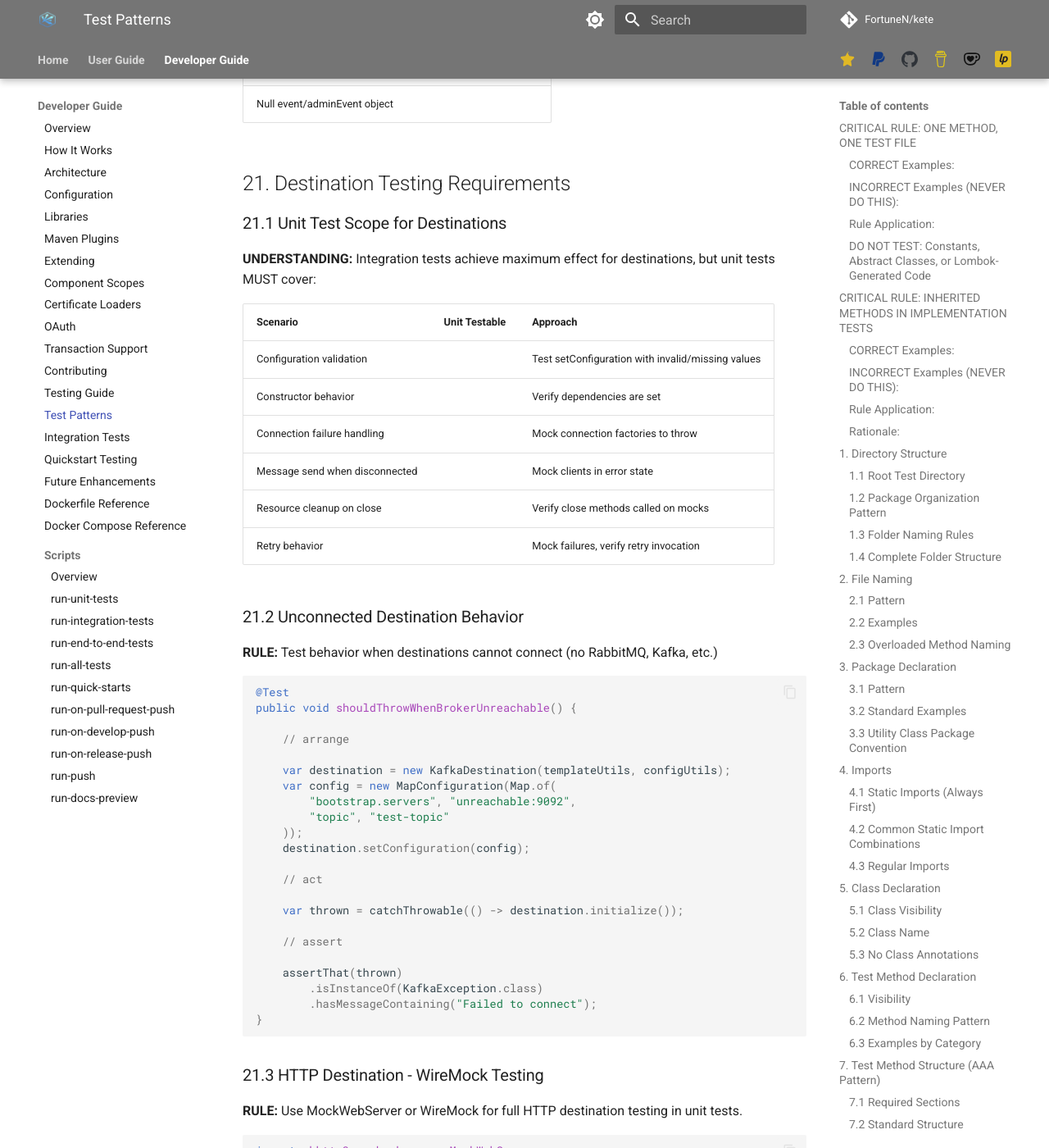
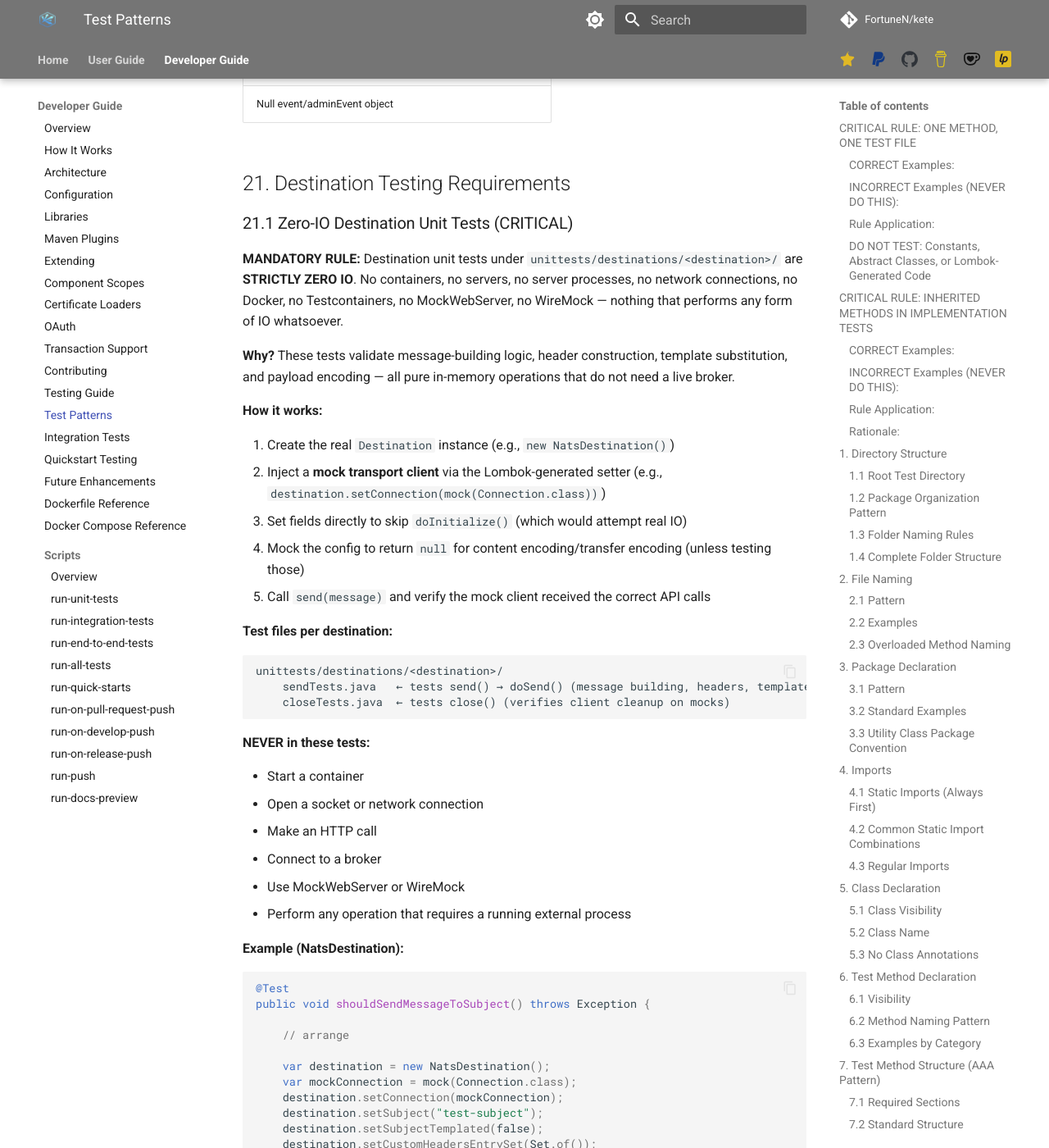
Before and after one commit to FortuneN/kete, an MkDocs documentation site: the page built from docs/developer-guide/test-patterns-and-conventions.md, in a window 1280 px wide and 1400 px high, scrolled down 28028 px. Shown: the whole window at 82% size. Built offline with MkDocs 1.6.1 and Material for MkDocs 9.7.7, drawn with Linux system fonts in a browser that asks for light colours; comment, search, counter and statistics services are not loaded; some of the changed text lies outside the part shown.

Commit message:
Add CRITICAL zero-IO rule for destination unit tests in copilot-instructions and test-patterns docs\n\n- Added Destination Unit Tests (CRITICAL) section to copilot-instructions.md\n- Rewrote section 21.1 in test-patterns-and-conventions.md: replaced stale\n  guidance (MockWebServer, WireMock, constructor patterns) with zero-IO mock\n  injection approach using Lombok setters\n- Removed sections 21.2 (Unconnected Destination Behavior) and 21.3\n  (HTTP Destination - WireMock Testing) which contradicted zero-IO rule\n- Renumbered Integration & E2E Test Policy from 21.4 to 21.2"

````diff
--- a/docs/developer-guide/test-patterns-and-conventions.md
+++ b/docs/developer-guide/test-patterns-and-conventions.md
@@ -1250,132 +1250,71 @@ public void shouldSerializeAndDeserializeEventWithAllFields() {
 
 ## 21. Destination Testing Requirements
 
-### 21.1 Unit Test Scope for Destinations
-
-**UNDERSTANDING:** Integration tests achieve maximum effect for destinations, but unit tests MUST cover:
-
-| Scenario | Unit Testable | Approach |
-|----------|:-------------:|----------|
-| Configuration validation |  | Test setConfiguration with invalid/missing values |
-| Constructor behavior |  | Verify dependencies are set |
-| Connection failure handling |  | Mock connection factories to throw |
-| Message send when disconnected |  | Mock clients in error state |
-| Resource cleanup on close |  | Verify close methods called on mocks |
-| Retry behavior |  | Mock failures, verify retry invocation |
-
-### 21.2 Unconnected Destination Behavior
-
-**RULE:** Test behavior when destinations cannot connect (no RabbitMQ, Kafka, etc.)
-
-```java
-@Test
-public void shouldThrowWhenBrokerUnreachable() {
+### 21.1 Zero-IO Destination Unit Tests (CRITICAL)
+
+**MANDATORY RULE:** Destination unit tests under `unittests/destinations/<destination>/` are **STRICTLY ZERO IO**. No containers, no servers, no server processes, no network connections, no Docker, no Testcontainers, no MockWebServer, no WireMock — nothing that performs any form of IO whatsoever.
+
+**Why?** These tests validate message-building logic, header construction, template substitution, and payload encoding — all pure in-memory operations that do not need a live broker.
+
+**How it works:**
+
+1. Create the real `Destination` instance (e.g., `new NatsDestination()`)
+2. Inject a **mock transport client** via the Lombok-generated setter (e.g., `destination.setConnection(mock(Connection.class))`)
+3. Set fields directly to skip `doInitialize()` (which would attempt real IO)
+4. Mock the config to return `null` for content encoding/transfer encoding (unless testing those)
+5. Call `send(message)` and verify the mock client received the correct API calls
+
+**Test files per destination:**
+
+```
+unittests/destinations/<destination>/
+    sendTests.java   ← tests send() → doSend() (message building, headers, template substitution, payload encoding)
+    closeTests.java  ← tests close() (verifies client cleanup on mocks)
+```
+
+**NEVER in these tests:**
+
+- Start a container
+- Open a socket or network connection
+- Make an HTTP call
+- Connect to a broker
+- Use MockWebServer or WireMock
+- Perform any operation that requires a running external process
+
+**Example (NatsDestination):**
+
+```java
+@Test
+public void shouldSendMessageToSubject() throws Exception {
 
     // arrange
 
-    var destination = new KafkaDestination(templateUtils, configUtils);
-    var config = new MapConfiguration(Map.of(
-        "bootstrap.servers", "unreachable:9092",
-        "topic", "test-topic"
-    ));
-    destination.setConfiguration(config);
+    var destination = new NatsDestination();
+    var mockConnection = mock(Connection.class);
+    destination.setConnection(mockConnection);
+    destination.setSubject("test-subject");
+    destination.setSubjectTemplated(false);
+    destination.setCustomHeadersEntrySet(Set.of());
+
+    var config = mock(NatsDestinationConfig.class);
+    when(config.getContentEncoding()).thenReturn(null);
+    when(config.getContentTransferEncoding()).thenReturn(null);
+    destination.setConfig(config);
+
+    var message = createMessage("test-event-id", "test-realm", false, "LOGIN",
+        "application/json", "{\"type\":\"LOGIN\"}".getBytes(StandardCharsets.UTF_8), null, null);
 
     // act
 
-    var thrown = catchThrowable(() -> destination.initialize());
+    destination.send(message);
 
     // assert
 
-    assertThat(thrown)
-        .isInstanceOf(KafkaException.class)
-        .hasMessageContaining("Failed to connect");
-}
-```
-
-### 21.3 HTTP Destination - WireMock Testing
-
-**RULE:** Use MockWebServer or WireMock for full HTTP destination testing in unit tests.
-
-```java
-import okhttp3.mockwebserver.MockWebServer;
-import okhttp3.mockwebserver.MockResponse;
-import okhttp3.mockwebserver.RecordedRequest;
-
-public class sendTests {
-
-    private MockWebServer mockServer;
-
-    @BeforeEach
-    void setUp() throws Exception {
-        mockServer = new MockWebServer();
-        mockServer.start();
-    }
-
-    @AfterEach
-    void tearDown() throws Exception {
-        mockServer.shutdown();
-    }
-
-    @Test
-    public void shouldSendPostRequestWithEventBody() throws Exception {
-
-        // arrange
-
-        mockServer.enqueue(new MockResponse().setResponseCode(200));
-
-        var destination = new HttpDestination(templateUtils, configUtils);
-        var config = new MapConfiguration(Map.of(
-            "url", mockServer.url("/events").toString(),
-            "method", "POST"
-        ));
-        destination.setConfiguration(config);
-        destination.initialize();
-
-        var message = new EventMessage("master", "test-id",
-            "{\"type\":\"LOGIN\"}".getBytes(), "LOGIN",
-            "application/json", null, Constants.EVENT, null, Constants.SUCCESS);
-
-        // act
-
-        destination.send(message);
-
-        // assert
-
-        RecordedRequest request = mockServer.takeRequest();
-        assertThat(request.getMethod()).isEqualTo("POST");
-        assertThat(request.getPath()).isEqualTo("/events");
-        assertThat(request.getBody().readUtf8()).isEqualTo("{\"type\":\"LOGIN\"}");
-        assertThat(request.getHeader("Content-Type")).isEqualTo("application/json");
-        assertThat(request.getHeader("EventId")).isEqualTo("test-id");
-        assertThat(request.getHeader("EventType")).isEqualTo("LOGIN");
-    }
-
-    @Test
-    public void shouldHandleServerError() throws Exception {
-
-        // arrange
-
-        mockServer.enqueue(new MockResponse().setResponseCode(500).setBody("Internal Error"));
-
-        var destination = new HttpDestination(templateUtils, configUtils);
-        // ... setup ...
-
-        // act
-
-        var thrown = catchThrowable(() -> destination.send(message));
-
-        // assert
-
-        assertThat(thrown)
-            .isInstanceOf(HttpResponseException.class)
-            .hasMessage("HTTP 500: Internal Error");
-    }
-}
-```
-
-**NOTE:** For HTTP destinations, `@BeforeEach` and `@AfterEach` ARE allowed for MockWebServer lifecycle management.
-
-### 21.4 Integration & E2E Test Policy
+    verify(mockConnection).publish(eq("test-subject"), any(Headers.class), eq(message.eventBody()));
+}
+```
+
+### 21.2 Integration & E2E Test Policy
 
 **MANDATORY RULE:** Tests requiring containers or external services are **expensive**. Strict limits apply per destination.
 
````
Also changed, not shown: .github/copilot-instructions.md.
